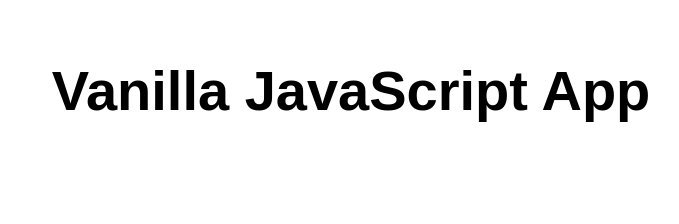
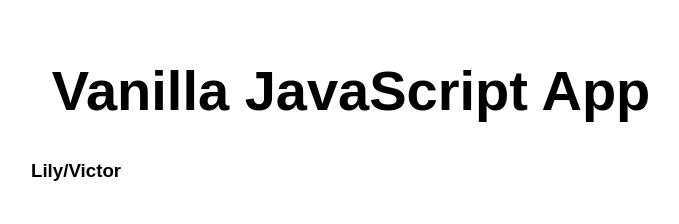
Before and after one commit to Thatoneschoolaccount/mijn-eerste-statische-web-app, a website: page src/index.html in a window 1280 px wide. Shown: the whole page, without its empty margins (289-968 px from the left). Drawn offline with Linux system fonts and the light colour scheme.

Commit message:
Update index.html

```diff
--- a/src/index.html
+++ b/src/index.html
@@ -11,6 +11,7 @@
 <body>
   <main>
     <h1>Vanilla JavaScript App</h1>
+      <h3>Lily/Victor</h3>
   </main>
 </body>
 
```
